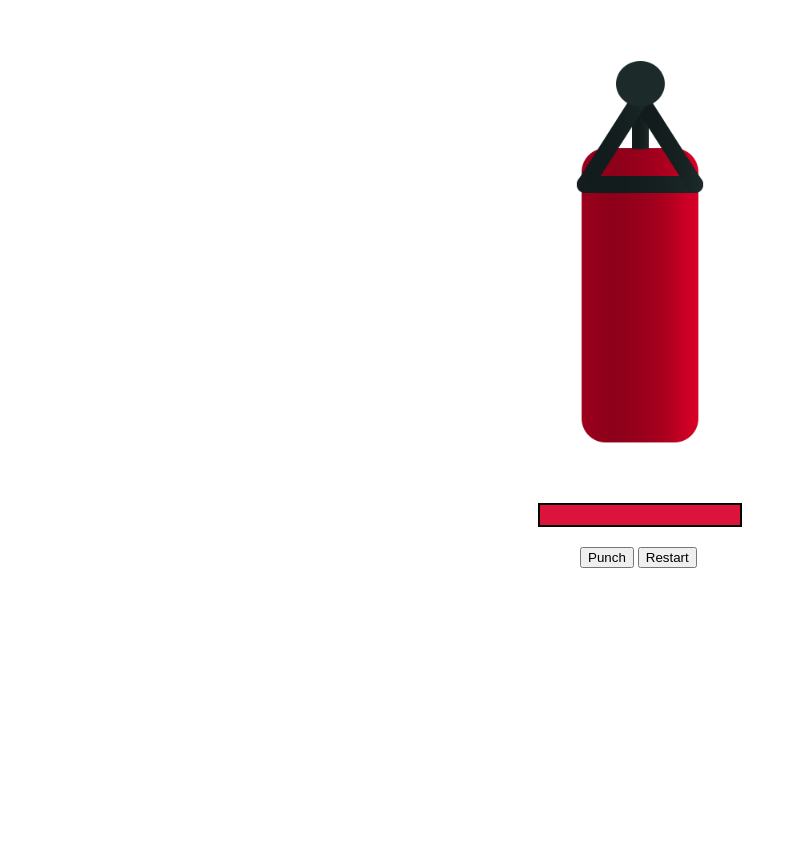
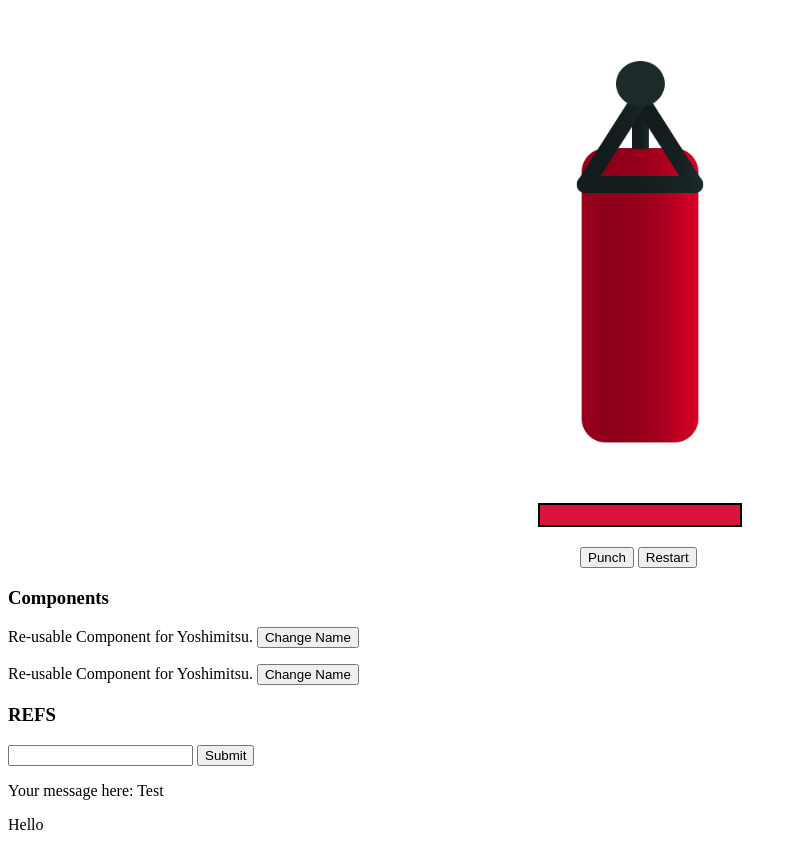
Before and after one commit to MosNes/vue-test, a plain HTML site: page index.html in a window 1280 px wide. Shown: the part 2519-3361 px from the top of the page, without its empty margins (0-797 px from the left). Before the commit the page ends 3095 px from the top, so only its background shows below. Drawn offline with nearby package versions, Linux system fonts and the light colour scheme.

Commit message:
completed lesson 15 and 16

```diff
--- a/app.js
+++ b/app.js
@@ -1,3 +1,17 @@
+Vue.component('greeting', {
+    template: `<p>Re-usable Component for {{ name }}. <button v-on:click="changeName">Change Name</button></p>`,
+    data: function(){
+        return {
+            name: 'Yoshimitsu'
+        }
+    },
+    methods: {
+        changeName: function() {
+            this.name = 'Morrobonk'
+        }
+    }
+});
+
 new Vue({
     el: '#vue-app',
     data: {
@@ -24,6 +38,7 @@ new Vue({
         ],
         health: 100,
         ended: false,
+        refOutput: 'Test'
     },
     methods: {
         greet: function(timeOfDay){
@@ -58,6 +73,11 @@ new Vue({
         restart: function() {
             this.health = 100;
             this.ended = false;
+        },
+        //read refs with $refs
+        readRefs: function() {
+            console.log(this.$refs.testRef.innerText);
+            this.refOutput = this.$refs.input.value;
         }
 
     },
--- a/index.html
+++ b/index.html
@@ -116,6 +116,16 @@
             <button @click="restart">Restart</button>
         </div>
 
+        <h3>Components</h3>
+        <greeting></greeting>
+        <greeting></greeting>
+
+
+        <h3>REFS</h3>
+        <input type="text" ref="input"></input>
+        <button @click="readRefs">Submit</button>
+        <p>Your message here: {{ refOutput }}</p>
+        <div ref="testRef">Hello</div>
 
     </div>
 
```
